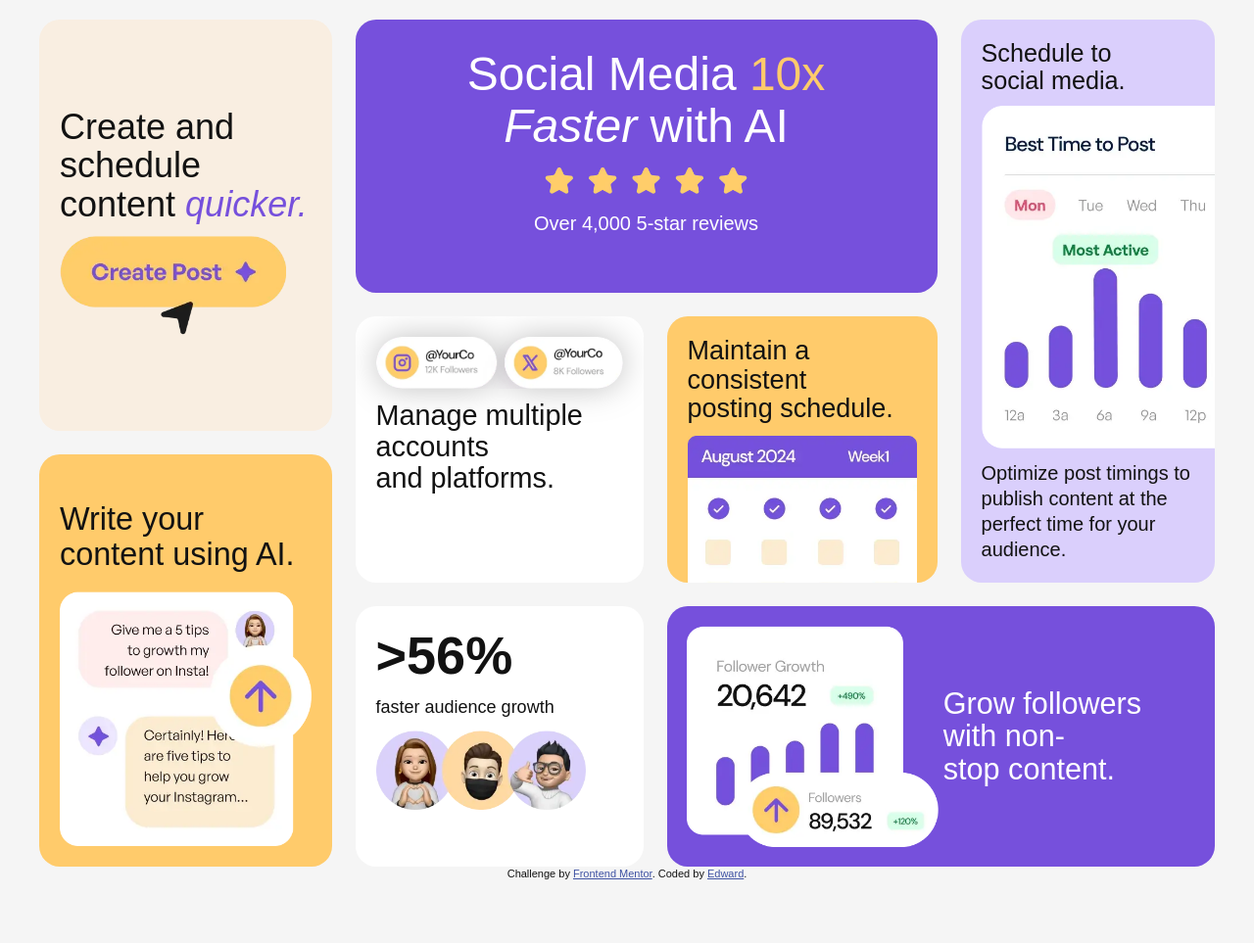
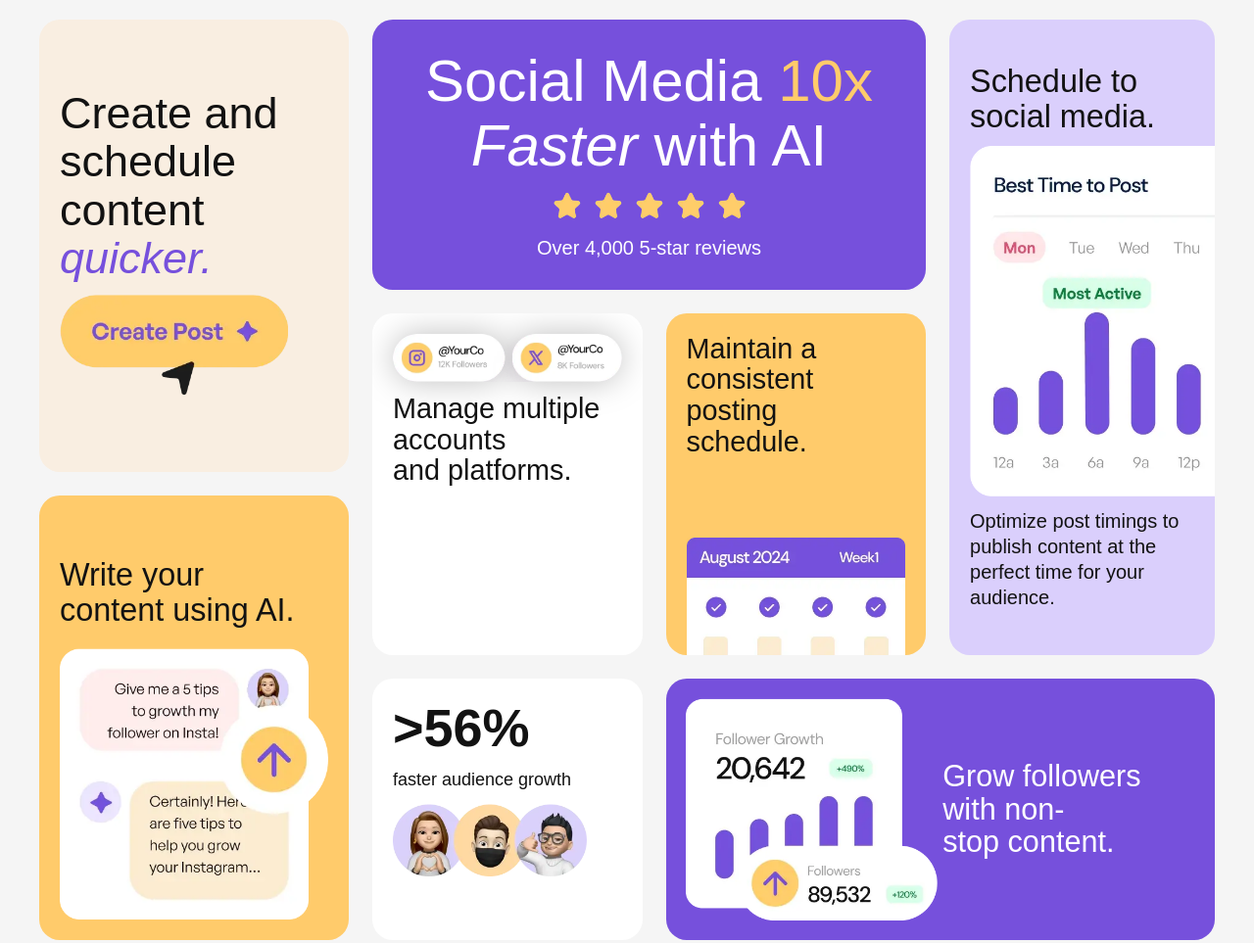
Before and after one commit to Edwards-Github/second-attempt-bento-grid, a plain HTML site: page index.html in a window 1280 px wide. Shown: the top 963 px of the page at 98% size. Before the commit the page ends 920 px from the top, so only its background shows below. Drawn offline with Linux system fonts and the light colour scheme.

Commit message:
- fixed some font and image positioning

```diff
--- a/style.css
+++ b/style.css
@@ -113,6 +113,7 @@
     gap: 24px;
     max-inline-size: 1200px;
     margin-inline: auto;
+    margin-bottom: 20px;
     grid-template-areas:
       "one"
       "two"
@@ -168,6 +169,7 @@
     }
 
     @media (min-width: 992px) {
+      --heading-font-size: calc(var(--fs-header-1) * 1.25);
       > img {
         --bento-card-image-width: 40%;
       }
@@ -194,34 +196,18 @@
     }
   }
 
-  /* .bento-grid > :nth-child(3) {
-    --heading-font-size: calc(var(--fs-header-2) * 0.75);
-    --bento-card-background-color: var(--Yellow-500);
-    --bento-card-image-width: 70%;
-    grid-area: three;
-
-    > img {
-      margin-bottom: -40px;
-
-      @media (width > 992px) {
-        align-self: end;
-      }
-    }
-  } */
-
   .bento-grid > :nth-child(3) {
     --bento-card-background-color: var(--Yellow-500);
-    --heading-font-size: calc(var(--fs-header-2) * 0.75);
+    --heading-font-size: calc(var(--fs-header-2) * 0.8);
     grid-area: three;
 
     > img {
       --bento-card-image-width: 75%;
-
-      margin-bottom: -40px;
+      transform: translate(0, 40px);
 
       @media (min-width: 992px) {
         --bento-card-image-width: 100%;
-        margin-bottom: -125px;
+        transform: translate(0, 70px);
       }
     }
   }
@@ -234,12 +220,13 @@
     grid-area: four;
 
     @media (min-width: 992px) {
-      --heading-font-size: calc(var(--fs-header-2) * 0.7);
+      --heading-font-size: calc(var(--fs-header-2) * 0.9);
       --bento-card-horizontal-alignment: start;
       --bento-card-vertical-alignment: center;
+      text-align: start;
 
       > img {
-        --bento-card-image-width: 180%;
+        --bento-card-image-width: 175%;
       }
     }
   }
@@ -289,11 +276,11 @@
     grid-area: seven;
 
     @media (min-width: 992px) {
-      --heading-font-size: calc(var(--fs-header-2) * 1);
+      --heading-font-size: calc(var(--fs-header-2) * 1.25);
       --bento-card-vertical-alignment: center;
 
       > img {
-        --bento-card-image-width: 90%;
+        --bento-card-image-width: 85%;
       }
     }
   }
```
